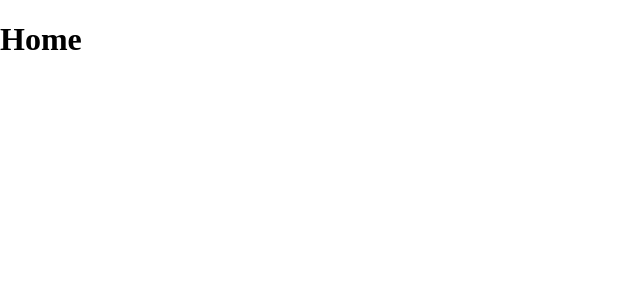
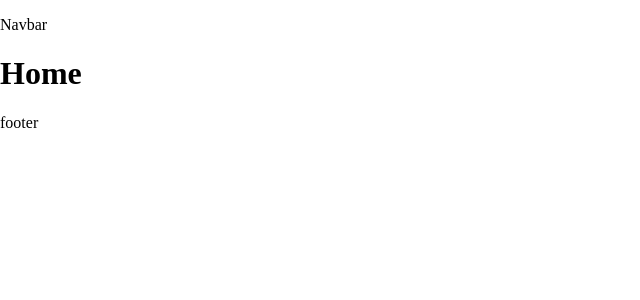
Before and after one commit to miguelgisbert12/zelda-breath-of-the-wild, a React (Vite) app: page / in a window 1280 px wide. Shown: the top 300 px of the page, without its empty margins (0-640 px from the left). Built offline with nearby package versions, Linux system fonts and the light colour scheme.

Commit message:
Creado el sistema de rutas inicial con Browser Router

```diff
--- a/src/App.jsx
+++ b/src/App.jsx
@@ -2,13 +2,17 @@ import { BrowserRouter, Routes, Route } from 'react-router-dom'
 import Home from './pages/Home'
 import Compendium from './pages/Compendium'
 import NotFound from './pages/NotFound'
+import MainLayout from './layouts/MainLayout'
 
 function App() {
   return (
     <BrowserRouter>
       <Routes>
-        <Route path="/" element={<Home />} />
-        <Route path="/compendium" element={<Compendium />} />
+        <Route element={<MainLayout />}>
+          <Route path="/" element={<Home />} />
+          <Route path="/compendium" element={<Compendium />} />
+        </Route>
+
         <Route path="*" element={<NotFound />} />
       </Routes>
     </BrowserRouter>
--- a/src/components/Footer.jsx
+++ b/src/components/Footer.jsx
@@ -0,0 +1,9 @@
+function Footer() {
+    return(
+        <footer>
+            <p>footer</p>
+        </footer>
+    )
+}
+
+export default Footer
--- a/src/components/Navbar.jsx
+++ b/src/components/Navbar.jsx
@@ -0,0 +1,9 @@
+function Navbar() {
+    return(
+        <nav>
+            <p>Navbar</p>
+        </nav>
+    )
+}
+
+export default Navbar
--- a/src/layouts/MainLayout.jsx
+++ b/src/layouts/MainLayout.jsx
@@ -0,0 +1,19 @@
+import { Outlet } from 'react-router-dom'
+import Navbar from '../components/Navbar'
+import Footer from '../components/Footer'
+
+function MainLayout() {
+    return(
+        <>
+            <Navbar />
+
+            <main>
+                <Outlet />
+            </main>
+
+            <Footer />
+        </>
+    )
+}
+
+export default MainLayout
```
